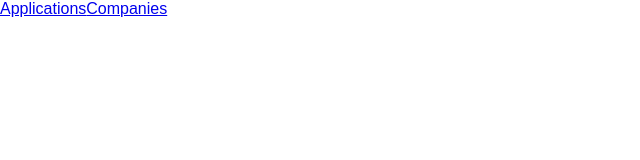
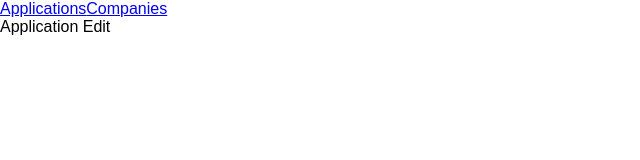
Before and after one commit to smpr/finalresumetracker, a React (Create React App) app in the folder client/: page /Application/1/Edit in a window 1280 px wide. Shown: the top 160 px of the page, without its empty margins (0-640 px from the left). Built offline with nearby package versions, Linux system fonts and the light colour scheme.

Commit message:
application edit route setup

```diff
--- a/client/src/App.js
+++ b/client/src/App.js
@@ -10,6 +10,7 @@ import NavBar from './components/Nav/NavBar'
 import AppHome from './components/Application/AppHome'
 import AppCreate from './components/Application/AppCreate'
 import AppShow from './components/Application/AppShow'
+import AppEdit from './components/Application/AppEdit'
 
 import HomePage from './components/HomePage/HomePage'
 
@@ -132,6 +133,7 @@ class App extends Component {
 
     <Route exact path='/Application' component={AppHome} />
     <Route exact path='/Application/Create' component={AppCreate} />
+    <Route exact path='/Application/:appId/Edit' component={AppEdit} />
     <Route exact path='/Application/:appId' component={AppShow} />
 
 
--- /dev/null
+++ b/client/src/components/Application/AppEdit.js
@@ -0,0 +1,13 @@
+import React, { Component } from 'react';
+
+class AppEdit extends Component {
+    render() {
+        return (
+            <div>
+                Application Edit
+            </div>
+        );
+    }
+}
+
+export default AppEdit;
--- a/client/src/components/Application/AppShow.js
+++ b/client/src/components/Application/AppShow.js
@@ -1,5 +1,6 @@
 import React, { Component } from 'react';
 import axios from 'axios'
+import { BrowserRouter as Link, Redirect } from 'react-router-dom'
 import { Container, FormContainer, BodyContainer, Style, TextLabelStyle } from "../StyledComponents/DefaultStyle"
 import RaisedButton from 'material-ui/RaisedButton';
 import TextField from 'material-ui/TextField';
@@ -45,6 +46,7 @@ class AppShow extends Component {
                                 <b> Notes: </b> {this.state.applications.notes}
                             </li>
                         </ul>
+                        <RaisedButton href={`/Application/${this.props.match.params.appId}/Edit`} label="Edit" style={Style} />
                     </FormContainer>
                 </Container>
             </BodyContainer>
```
